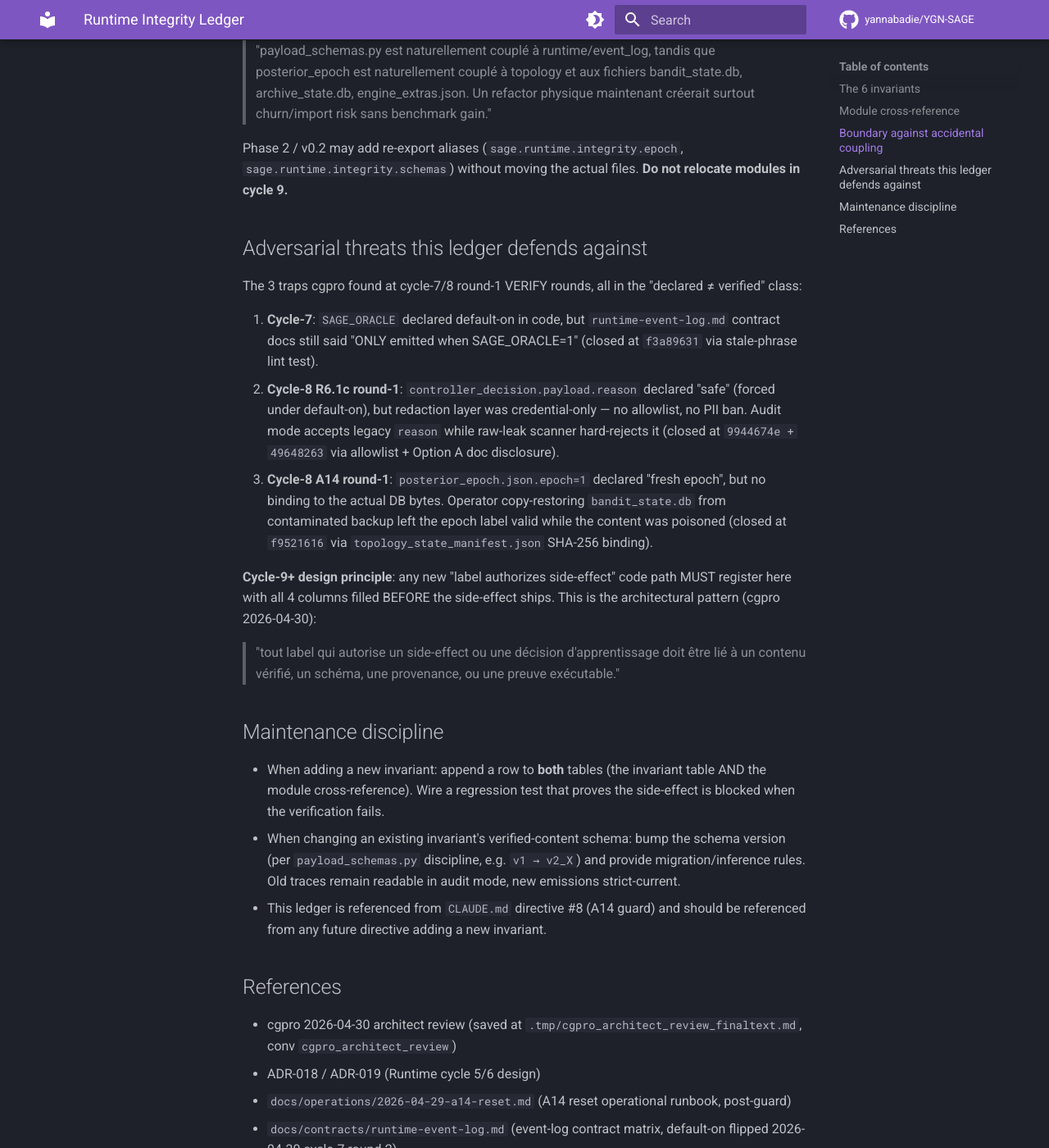
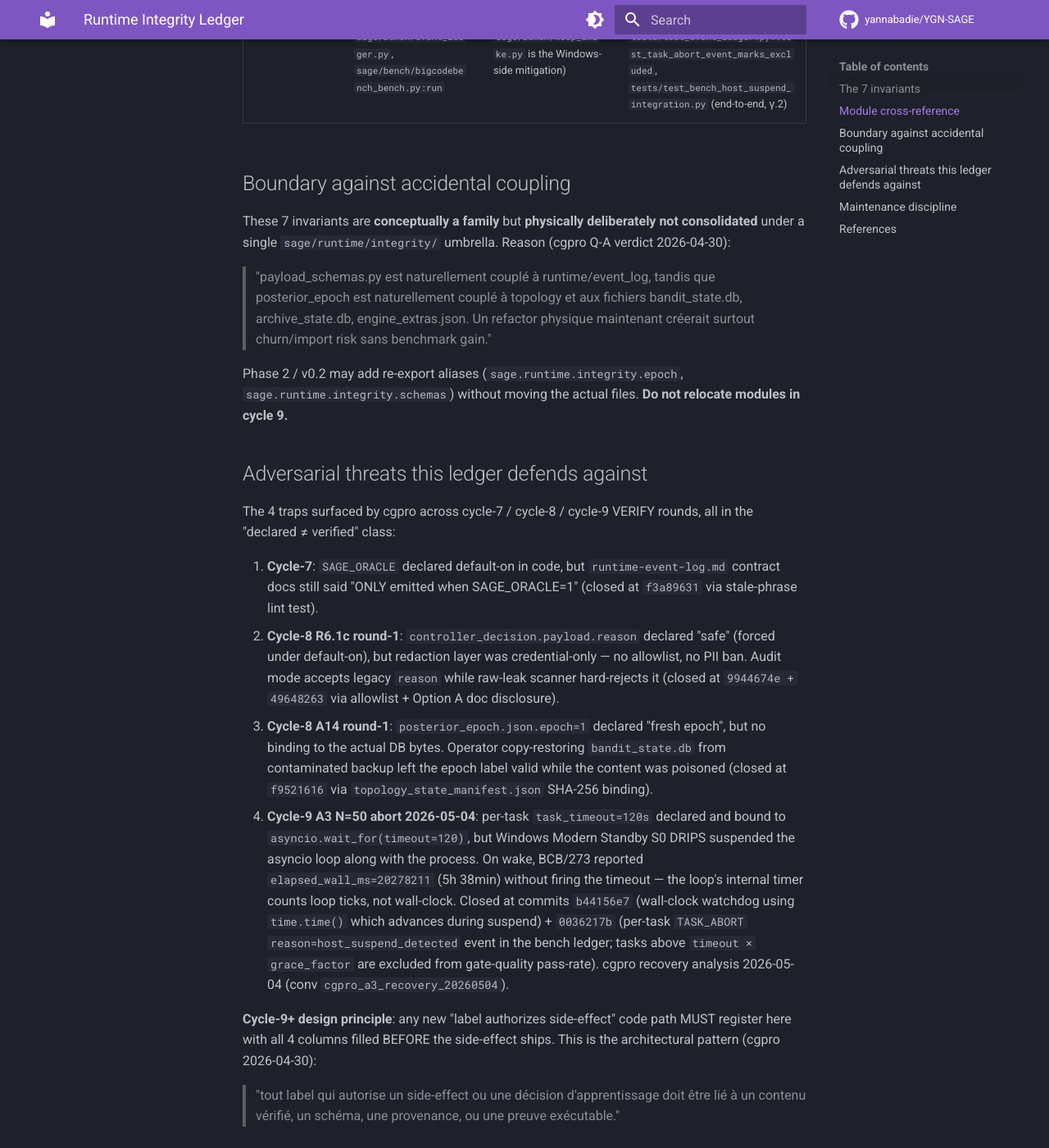
Before and after one commit to yannabadie/YGN-SAGE, an MkDocs documentation site: the page built from docs/contracts/runtime-integrity-ledger.md, in a window 1280 px wide and 1400 px high, scrolled down 2213 px. Shown: the whole window at 82% size. Built offline with MkDocs 1.6.1 and Material for MkDocs 9.7.7, drawn with Linux system fonts in a browser that asks for light colours; comment, search, counter and statistics services are not loaded; some of the changed text lies outside the part shown.

Commit message:
docs(integrity): 7th invariant Timeout Enforcement + e2e integration test (γ)
Cycle-9 recovery γ phase (cgpro 2026-05-04 conv cgpro_a3_recovery_20260504).

Closes the directive #9 "declared ≠ verified" loop on the cycle-9 A3
N=50 abort: the per-task timeout=120s declared in BigCodeBenchBench
was bound to asyncio.wait_for() but not to wall-clock elapsed, so
Windows Modern Standby S0 DRIPS slipped through. The new invariant
binds the declared timeout to time.time() wall-clock with TASK_ABORT
emission for sleep-poisoned tasks (now excluded from gate-quality stats).

docs/contracts/runtime-integrity-ledger.md:
- header 6 → 7 invariants
- new "Timeout enforcement" row in invariant table (Declared / Verified /
  Side-effect blocked) and module cross-reference table
- 4th adversarial-threats entry documenting the cycle-9 A3 abort as
  the trap this invariant closes (with closure commits b44156e7 + 0036217b)
- intro paragraph updated 3 cycle traps → 4

CLAUDE.md:
- directive #9 body extended: 4 traps (was 3), 7 invariants (was 5),
  explicit "timeout enforcement" mention
- "Current State (May 4)" recovery plan: Steps 1-4 + γ marked SHIPPED
  with SHAs, α IN PROGRESS, Step 5 cloud DEFERRED on α decision
- proposed-invariant bullet replaced with adopted bullet
- test count 2907 → 2934 (+24 A.1-A.4, +3 γ.2)

tests/test_bench_host_suspend_integration.py (NEW, 3 tests):
- test_normal_task_emits_task_end: clean path → TASK_END status=PASS
- test_simulated_suspend_emits_task_abort_and_excludes_task: 200s
  wall-elapsed with timeout=60 grace=2.0 → TASK_ABORT, passed_count=0
  even though mock evaluator said pass=True, "ABORT" in caplog
- test_just_under_grace_factor_emits_task_end: 119s/60 grace=2.0 (just
  below 120s threshold) → TASK_END not abort. Pins threshold from the
  inequality side.

Mock-based, no LLM/dataset deps. Patches:
- bigcodebench_bench._load_dataset → fake 1-task dict
- BigCodeBenchBench._evaluate_solution_with_stderr → (True, "")
- bigcodebench_bench.time.time → seeded sequence with real-time fallback

3/3 tests passing. Total Python tests collected: 2934 (up from 2907).

Co-Authored-By: Claude Opus 4.7 (1M context) <noreply@anthropic.com>

```diff
--- a/docs/contracts/runtime-integrity-ledger.md
+++ b/docs/contracts/runtime-integrity-ledger.md
@@ -4,9 +4,9 @@
 
 After cycle-7 + cycle-8 R6.1c + cycle-8 A14 + cycle-9 A14b, YGN-SAGE has accreted 6 invariant-binding mechanisms across `sage-python/src/sage/runtime/`, `sage-python/src/sage/`, and `sage-core/src/topology/`. They are **conceptually a Runtime Integrity subsystem** but **physically distributed** to keep coupling local. This ledger is the cross-reference contract.
 
-## The 6 invariants
+## The 7 invariants
 
-Pattern that emerged from 3 cycles of "declared ≠ verified" traps (cycle-7 contract drift, cycle-8 R6.1c raw-leak vs audit policy drift, cycle-8 A14 epoch ≠ provenance): **any label that authorizes a side-effect or learning decision must be bound to verified content, schema, provenance, or executable proof.**
+Pattern that emerged from 4 cycles of "declared ≠ verified" traps (cycle-7 contract drift, cycle-8 R6.1c raw-leak vs audit policy drift, cycle-8 A14 epoch ≠ provenance, cycle-9 A3 timeout enforcement under host suspend): **any label that authorizes a side-effect or learning decision must be bound to verified content, schema, provenance, or executable proof.**
 
 | Invariant | Declared label | Verified content | Side-effect blocked if invalid |
 |---|---|---|---|
@@ -16,6 +16,7 @@ Pattern that emerged from 3 cycles of "declared ≠ verified" traps (cycle-7 con
 | **Contaminated backup** | `_CONTAMINATED.json.contaminated=true` (operator-readable poison-pill) | `audit_dump_sha256` cross-reference to immutable audit MANIFEST.json | normal load (any contaminated marker present in active state dir = fail-closed) |
 | **RunFrame summary** | `run_frame_summary.payload.parent_event_id` | `final_result.seq` consistency (parent_event_id == final_result.seq) | diagnostic trust (downstream `path_e_validate` event-order check) |
 | **Bandit attribution** | `bandit_decision_id` from Stage-0 `SystemRouter.route_integrated()` | `SystemRouter.record_outcome_checked()` verifies pending `(model_id, template)` against executed `(model_id, template)` | bandit posterior update (mismatch emits `bandit_attribution_mismatch` and skips recording) |
+| **Timeout enforcement** | per-task `timeout_s` declared at bench config + bound to `asyncio.wait_for(timeout=...)` | `elapsed_wall_ms <= timeout_s × grace_factor` (wall-clock measured via `time.time()`, which advances during OS suspend; default `grace_factor=2.0`) | pass-rate aggregation (tasks with `host_suspend_or_event_loop_stall=true` emit `TASK_ABORT reason=host_suspend_detected` and are excluded from gate-quality stats); the run is marked non-gate-quality |
 
 ## Module cross-reference
 
@@ -27,10 +28,11 @@ Pattern that emerged from 3 cycles of "declared ≠ verified" traps (cycle-7 con
 | Contaminated backup | `sage/ops/a14_reset.py` | n/a (Python ops surface) | `tests/test_a14_reset.py` |
 | RunFrame summary | `sage/runtime/run_frame/__init__.py` | n/a | `tests/test_run_frame.py` |
 | Bandit attribution | `sage/pipeline.py`, `sage/runtime/event_log/payload_schemas.py` | `sage-core/src/routing/system_router.rs` | `tests/test_pipeline_bandit_causality.py`, `system_router::tests::test_record_outcome_checked_*` |
+| Timeout enforcement | `sage/bench/watchdog.py`, `sage/bench/event_ledger.py`, `sage/bench/bigcodebench_bench.py:run` | n/a (suspend is host-OS, not Rust; `sage/bench/keep_awake.py` is the Windows-side mitigation) | `tests/test_bench_watchdog.py` (7), `tests/test_event_ledger.py::test_task_abort_event_marks_excluded`, `tests/test_bench_host_suspend_integration.py` (end-to-end, γ.2) |
 
 ## Boundary against accidental coupling
 
-These 6 invariants are **conceptually a family** but **physically deliberately not consolidated** under a single `sage/runtime/integrity/` umbrella. Reason (cgpro Q-A verdict 2026-04-30):
+These 7 invariants are **conceptually a family** but **physically deliberately not consolidated** under a single `sage/runtime/integrity/` umbrella. Reason (cgpro Q-A verdict 2026-04-30):
 
 > "payload_schemas.py est naturellement couplé à runtime/event_log, tandis que posterior_epoch est naturellement couplé à topology et aux fichiers bandit_state.db, archive_state.db, engine_extras.json. Un refactor physique maintenant créerait surtout churn/import risk sans benchmark gain."
 
@@ -38,11 +40,12 @@ Phase 2 / v0.2 may add re-export aliases (`sage.runtime.integrity.epoch`, `sage.
 
 ## Adversarial threats this ledger defends against
 
-The 3 traps cgpro found at cycle-7/8 round-1 VERIFY rounds, all in the "declared ≠ verified" class:
+The 4 traps surfaced by cgpro across cycle-7 / cycle-8 / cycle-9 VERIFY rounds, all in the "declared ≠ verified" class:
 
 1. **Cycle-7**: `SAGE_ORACLE` declared default-on in code, but `runtime-event-log.md` contract docs still said "ONLY emitted when SAGE_ORACLE=1" (closed at `f3a89631` via stale-phrase lint test).
 2. **Cycle-8 R6.1c round-1**: `controller_decision.payload.reason` declared "safe" (forced under default-on), but redaction layer was credential-only — no allowlist, no PII ban. Audit mode accepts legacy `reason` while raw-leak scanner hard-rejects it (closed at `9944674e + 49648263` via allowlist + Option A doc disclosure).
 3. **Cycle-8 A14 round-1**: `posterior_epoch.json.epoch=1` declared "fresh epoch", but no binding to the actual DB bytes. Operator copy-restoring `bandit_state.db` from contaminated backup left the epoch label valid while the content was poisoned (closed at `f9521616` via `topology_state_manifest.json` SHA-256 binding).
+4. **Cycle-9 A3 N=50 abort 2026-05-04**: per-task `task_timeout=120s` declared and bound to `asyncio.wait_for(timeout=120)`, but Windows Modern Standby S0 DRIPS suspended the asyncio loop along with the process. On wake, BCB/273 reported `elapsed_wall_ms=20278211` (5h 38min) without firing the timeout — the loop's internal timer counts loop ticks, not wall-clock. Closed at commits `b44156e7` (wall-clock watchdog using `time.time()` which advances during suspend) + `0036217b` (per-task `TASK_ABORT reason=host_suspend_detected` event in the bench ledger; tasks above `timeout × grace_factor` are excluded from gate-quality pass-rate). cgpro recovery analysis 2026-05-04 (conv `cgpro_a3_recovery_20260504`).
 
 **Cycle-9+ design principle**: any new "label authorizes side-effect" code path MUST register here with all 4 columns filled BEFORE the side-effect ships. This is the architectural pattern (cgpro 2026-04-30):
 
```
Also changed, not shown: CLAUDE.md (+11 -10 lines), 1 other file.
